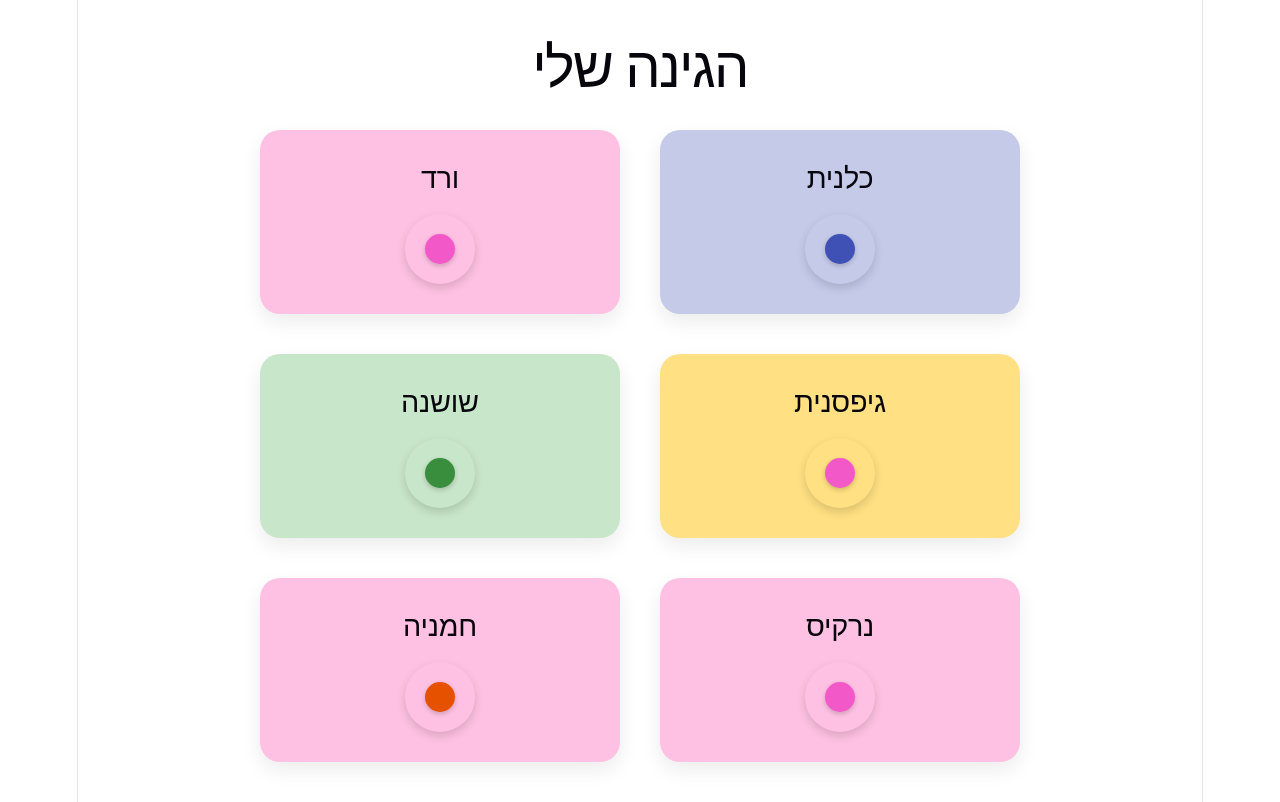
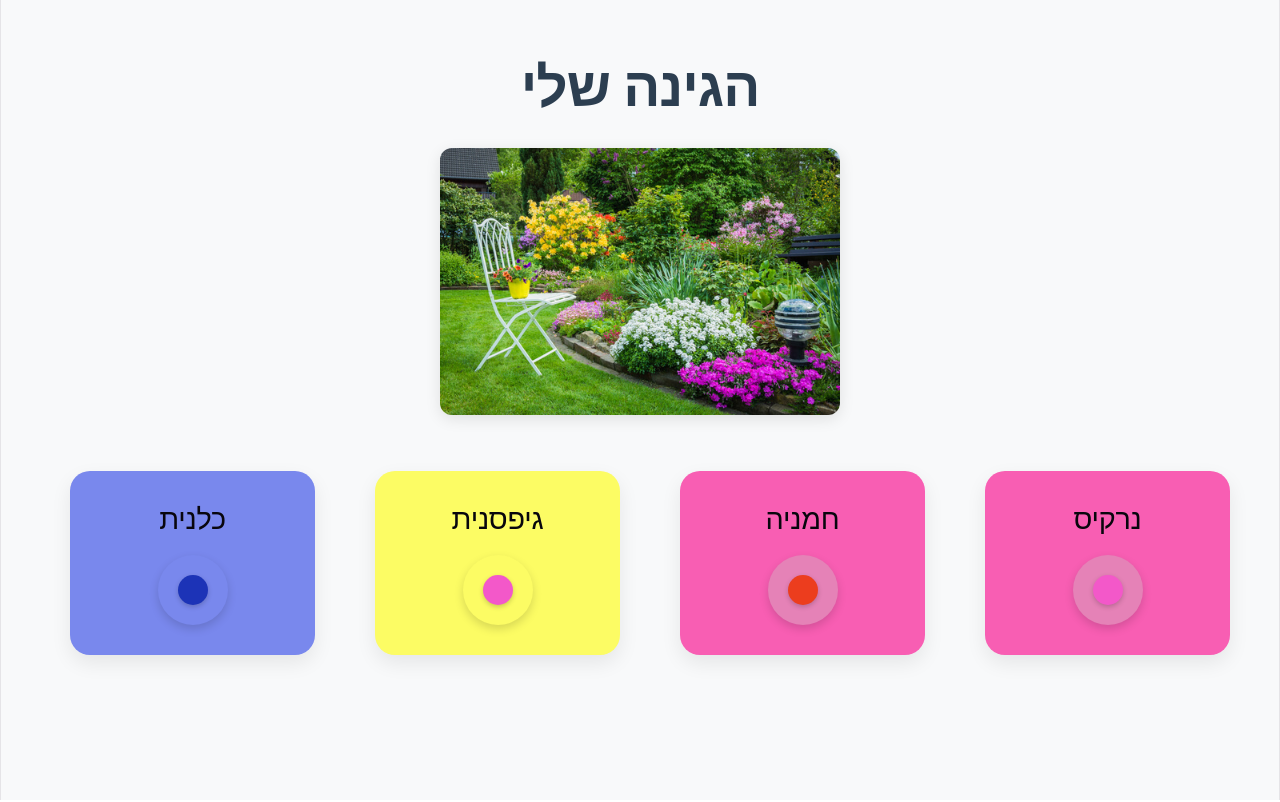
Before and after one commit to efrat37764/my-garden-app, a React (Vite) app: page / in a window 1280 px wide. Built offline with nearby package versions, Linux system fonts and the light colour scheme.

Commit message:
Add dynamic rendering for the flower list and the header component. Also, modify the CSS file and fix minor errors.

```diff
--- a/src/App.css
+++ b/src/App.css
@@ -1,184 +1,34 @@
-.counter {
-  font-size: 16px;
-  padding: 5px 10px;
-  border-radius: 5px;
-  color: var(--accent);
-  background: var(--accent-bg);
-  border: 2px solid transparent;
-  transition: border-color 0.3s;
-  margin-bottom: 24px;
-
-  &:hover {
-    border-color: var(--accent-border);
-  }
-  &:focus-visible {
-    outline: 2px solid var(--accent);
-    outline-offset: 2px;
-  }
+body {
+  margin: 0;
+  padding: 0;
+  background-color: #f8f9fa;
+  font-family: 'Segoe UI', Tahoma, Geneva, Verdana, sans-serif;
 }
 
-.hero {
-  position: relative;
-
-  .base,
-  .framework,
-  .vite {
-    inset-inline: 0;
-    margin: 0 auto;
-  }
-
-  .base {
-    width: 170px;
-    position: relative;
-    z-index: 0;
-  }
-
-  .framework,
-  .vite {
-    position: absolute;
-  }
-
-  .framework {
-    z-index: 1;
-    top: 34px;
-    height: 28px;
-    transform: perspective(2000px) rotateZ(300deg) rotateX(44deg) rotateY(39deg)
-      scale(1.4);
-  }
-
-  .vite {
-    z-index: 0;
-    top: 107px;
-    height: 26px;
-    width: auto;
-    transform: perspective(2000px) rotateZ(300deg) rotateX(40deg) rotateY(39deg)
-      scale(0.8);
-  }
+#root {
+  width: 100%;
+  max-width: none;
+  margin: 0;
+  padding: 0;
 }
 
-#center {
-  display: flex;
-  flex-direction: column;
-  gap: 25px;
-  place-content: center;
-  place-items: center;
-  flex-grow: 1;
-
-  @media (max-width: 1024px) {
-    padding: 32px 20px 24px;
-    gap: 18px;
-  }
+.garden-container {
+  text-align: center;
+  padding: 40px 20px;
+  max-width: 1200px;
+  margin: 0 auto;
 }
 
-#next-steps {
-  display: flex;
-  border-top: 1px solid var(--border);
-  text-align: left;
-
-  & > div {
-    flex: 1 1 0;
-    padding: 32px;
-    @media (max-width: 1024px) {
-      padding: 24px 20px;
-    }
-  }
-
-  .icon {
-    margin-bottom: 16px;
-    width: 22px;
-    height: 22px;
-  }
-
-  @media (max-width: 1024px) {
-    flex-direction: column;
-    text-align: center;
-  }
-}
-
-#docs {
-  border-right: 1px solid var(--border);
-
-  @media (max-width: 1024px) {
-    border-right: none;
-    border-bottom: 1px solid var(--border);
-  }
-}
-
-#next-steps ul {
-  list-style: none;
-  padding: 0;
-  display: flex;
-  gap: 8px;
-  margin: 32px 0 0;
-
-  .logo {
-    height: 18px;
-  }
-
-  a {
-    color: var(--text-h);
-    font-size: 16px;
-    border-radius: 6px;
-    background: var(--social-bg);
-    display: flex;
-    padding: 6px 12px;
-    align-items: center;
-    gap: 8px;
-    text-decoration: none;
-    transition: box-shadow 0.3s;
-
-    &:hover {
-      box-shadow: var(--shadow);
-    }
-    .button-icon {
-      height: 18px;
-      width: 18px;
-    }
-  }
-
-  @media (max-width: 1024px) {
-    margin-top: 20px;
-    flex-wrap: wrap;
-    justify-content: center;
-
-    li {
-      flex: 1 1 calc(50% - 8px);
-    }
-
-    a {
-      width: 100%;
-      justify-content: center;
-      box-sizing: border-box;
-    }
-  }
-}
-
-#spacer {
-  height: 88px;
-  border-top: 1px solid var(--border);
-  @media (max-width: 1024px) {
-    height: 48px;
-  }
-}
-
-.ticks {
-  position: relative;
+.flowers-grid {
+   display: flex;
+  flex-direction: row;
+  flex-wrap: nowrap;
+  justify-content: center;
+  gap: 20px;
+  overflow-x: auto;
+  padding: 10px;
+  max-width: 100%;
+  margin: 0 auto;
   width: 100%;
 
-  &::before,
-  &::after {
-    content: '';
-    position: absolute;
-    top: -4.5px;
-    border: 5px solid transparent;
-  }
-
-  &::before {
-    left: 0;
-    border-left-color: var(--border);
-  }
-  &::after {
-    right: 0;
-    border-right-color: var(--border);
-  }
 }
--- a/src/App.jsx
+++ b/src/App.jsx
@@ -1,16 +1,30 @@
 import Flower from './components/Flower/Flower';
+import Header from './components/Header/Header';
+import './App.css';
 
 function App() {
+
+  const flowersList = [
+    { id: 1, name: "כלנית", petalsColor: "#7988ed", centerLeafColor: "#1c33b7" },
+    { id: 2, name: "גיפסנית", petalsColor: "#fcfc64" },
+    { id: 3, name: "חמניה", centerLeafColor: "#ec3d1e" },
+    { id: 4, name: "נרקיס" }
+  ];
+
   return (
-    <div style={{ textAlign: "center", padding: "20px", fontFamily: "Segoe UI, Tahoma, sans-serif" }}>
-      <h1>הגינה שלי</h1>
+    <div className="garden-container">
+      <Header />
+      <div className="flowers-grid">
 
-      <Flower name="ורד" petalsColor="#FFC1E3" centerLeafColor="#f358c9"/>
-      <Flower name="כלנית" petalsColor="#C5CAE9" centerLeafColor="#3F51B5"/>
-      <Flower name="שושנה" petalsColor="#C8E6C9" centerLeafColor="#388E3C"/>
-      <Flower name="גיפסנית" petalsColor="#FFE082" />
-      <Flower name="חמניה" centerLeafColor="#E65100" />
-      <Flower name="נרקיס" />
+        {flowersList.map((flower) => (
+          <Flower
+            key={flower.id}
+            name={flower.name}
+            petalsColor={flower.petalsColor}
+            centerLeafColor={flower.centerLeafColor}
+          />
+        ))}
+      </div>
     </div>
   );
 }
--- a/src/components/Flower/Flower.jsx
+++ b/src/components/Flower/Flower.jsx
@@ -1,8 +1,8 @@
 function Flower(props) {
 
   const cardStyle = {
-    backgroundColor: props.petalsColor ?? "#FFC1E3",
-    color: props.centerLeafColor ?? "#f358c9",
+    backgroundColor: props.petalsColor ?? "#f85eb3",
+    color: props.centerLeafColor ?? "#f27ad2",
     padding: "30px",
     borderRadius: "20px",
     textAlign: "center",
@@ -18,7 +18,7 @@ function Flower(props) {
   const flowerGraphicStyle = {
     width: "70px",
     height: "70px",
-    backgroundColor: props.petalsColor ?? "#FFC1E3",
+    backgroundColor: props.petalsColor ?? "#e582b7",
     borderRadius: "50%",
     margin: "20px auto 0 auto",
     position: "relative",
--- a/src/components/Header/Header.css
+++ b/src/components/Header/Header.css
@@ -1,35 +1,18 @@
-.garden-header {
-  display: flex;
-  flex-direction: column;
-  align-items: center;
-  justify-content: center;
-  background: linear-gradient(135deg, #e8f5e9 0%, #c8e6c9 100%);
-  padding: 30px 20px;
-  border-radius: 0 0 20px 20px;
-  box-shadow: 0 4px 12px rgba(0, 0, 0, 0.08);
-  margin-bottom: 25px;
+.garden-title {
+  font-size: 55px;
+  color: #2c3e50;
+  margin-bottom: 50px;
+  font-weight:600;
+  letter-spacing: -1px;
 }
 
-.garden-header h1 {
-  color: #1b5e20;
-  font-size: 2.8rem;
-  font-family: 'Segoe UI', Tahoma, Geneva, Verdana, sans-serif;
-  font-weight: 700;
-  margin: 0 0 15px 0;
-  text-shadow: 1px 1px 2px rgba(255, 255, 255, 0.7);
-  letter-spacing: 1px;
+.garden-banner-img {
+  width: 100%;
+  width: 400px;
+  max-width: 600px;
+  height: auto;
+  border-radius: 12px;
+  object-fit: cover;
+  margin-bottom: 20px;
+  box-shadow: 0 4px 15px rgba(0, 0, 0, 0.1);
 }
-
-.header-flower-img {
-  width: 75px;
-  height: 75px;
-  object-fit: cover;
-  border-radius: 50%;
-  border: 3px solid #ffffff;
-  box-shadow: 0 4px 8px rgba(0, 0, 0, 0.15);
-  transition: transform 0.3s ease;
-}
-
-.header-flower-img:hover {
-  transform: scale(1.08);
-}
--- a/src/components/Header/Header.jsx
+++ b/src/components/Header/Header.jsx
@@ -1,11 +1,10 @@
 import './Header.css';
-import flowerImage from './flower.png';
 
 function Header() {
   return (
     <header className="garden-header">
-      <h1>הגינה שלי</h1>
-      <img src={flowerImage} alt="פרח דקורטיבי" className="header-flower-img" />
+      <h1 className="garden-title">הגינה שלי</h1>
+      <img src="/garden.jpg" alt="גינת פרחים" className="garden-banner-img" />
     </header>
   );
 }
```
Also changed, not shown: public/garden.jpg (added).
